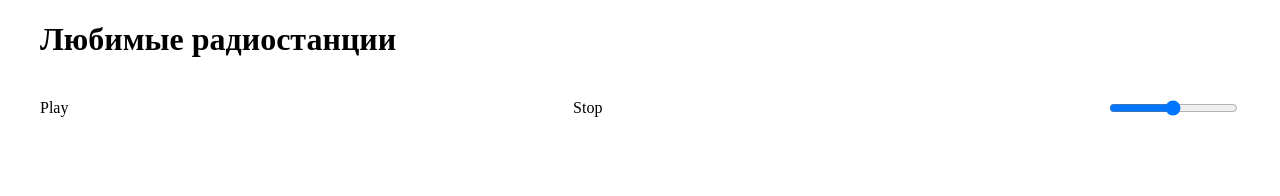
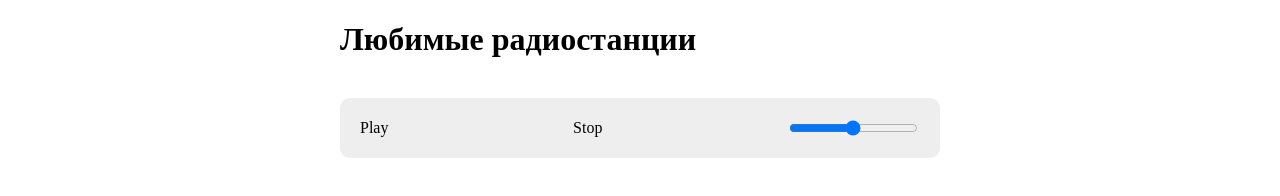
Before and after one commit to Igrorez/Igrorez.github.io, a plain HTML site: page index.html in a window 1280 px wide. Drawn offline with Linux system fonts and the light colour scheme.

Commit message:
Update index.html

```diff
--- a/index.html
+++ b/index.html
@@ -37,7 +37,7 @@
     </script>
     <style>
         body {
-            max-width: 1200px;
+            max-width: 600px;
             margin-left: auto;
             margin-right: auto;
         }
@@ -51,6 +51,9 @@
             display: flex;
             justify-content: space-between;
             align-items: center;
+            padding: 20px;
+            background: #eee;
+            border-radius: 10px;
         }
         .playButton, .stopButton {
             cursor: pointer;
```
